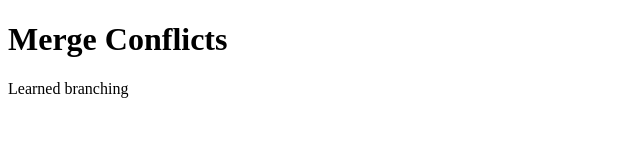
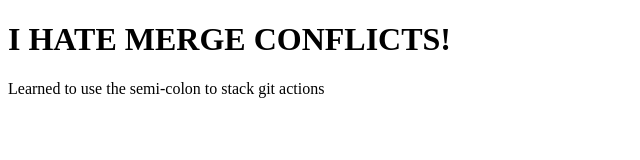
Before and after one commit to pootsmagoots/merge-conflicts, a plain HTML site: page index.html in a window 1280 px wide. Shown: the whole page, without its empty margins (0-640 px from the left). Drawn offline with Linux system fonts and the light colour scheme.

Commit message:
changed page title and tip

```diff
--- a/index.html
+++ b/index.html
@@ -6,10 +6,10 @@
   </head>
   <body>
     <h1>
-      Merge Conflicts
+      I HATE MERGE CONFLICTS!
     </h1>
     <p>
-    Learned branching
+    Learned to use the semi-colon to stack git actions
     </p>
 
   </body>
```
